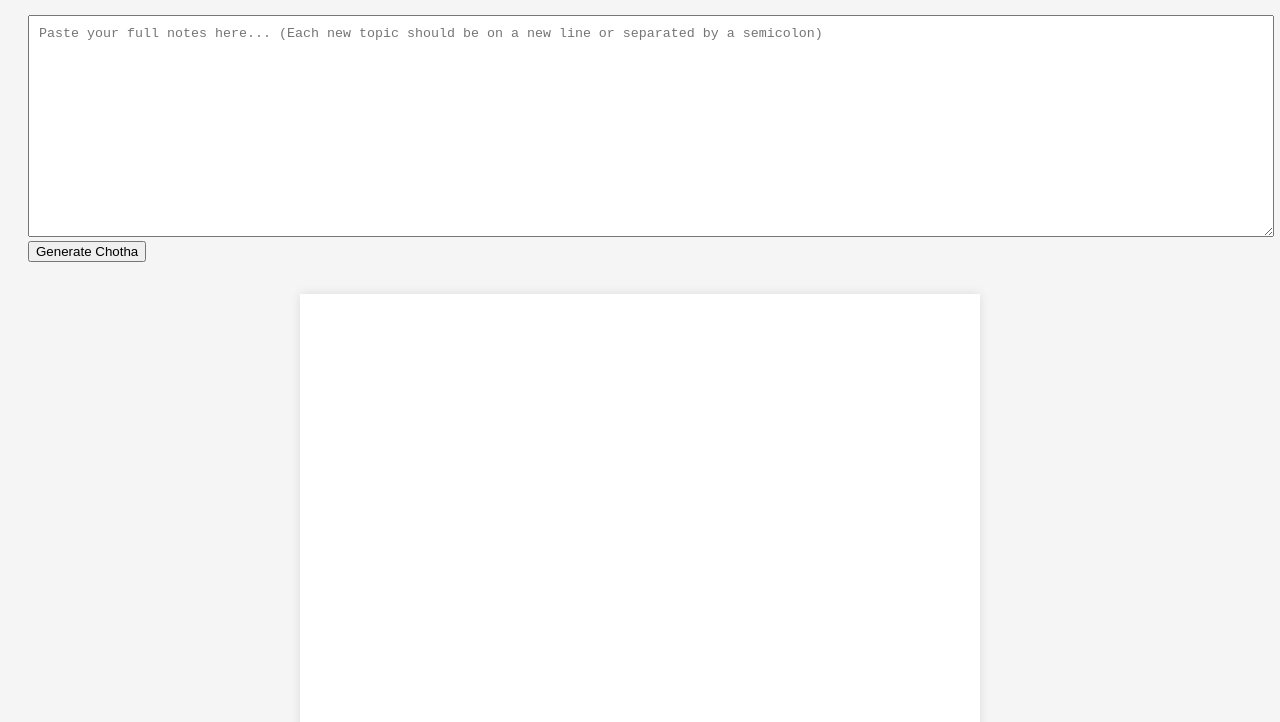
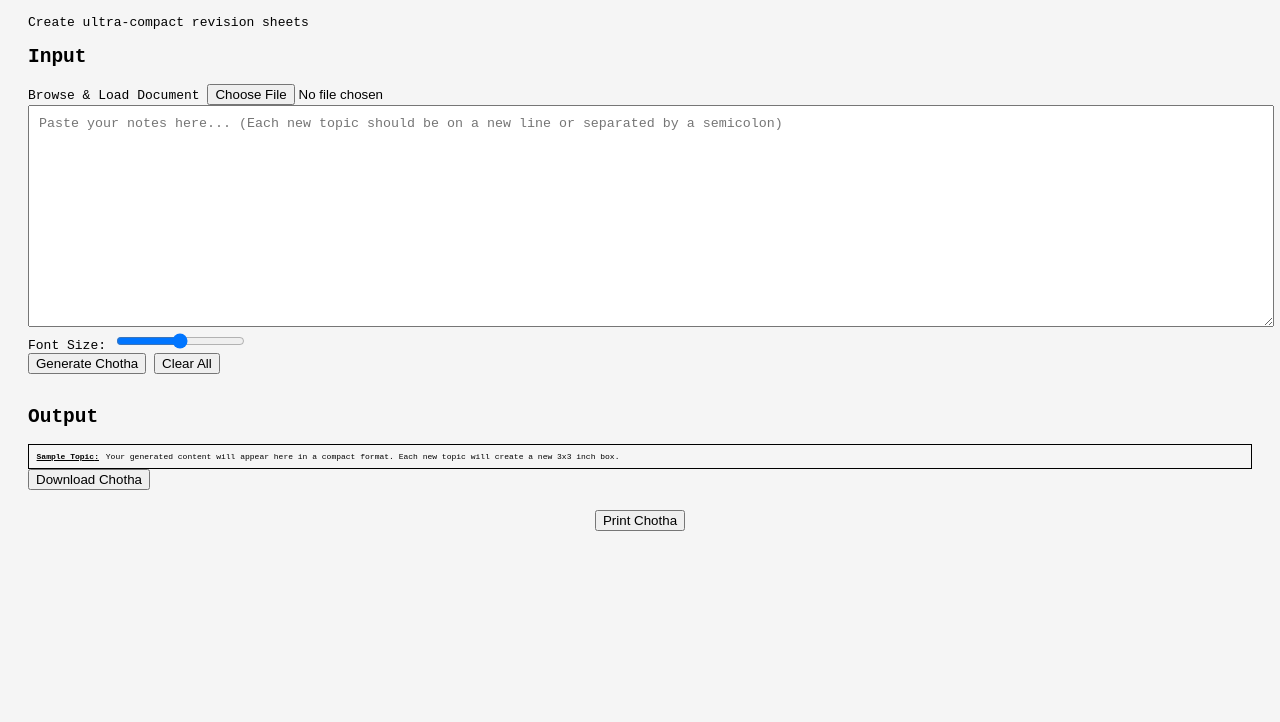
Before and after one commit to rahmanamaan28-max/Chotha-Generator, a plain HTML site: page index.html in a window 1280 px wide. Shown: the part 78-800 px from the top of the page. Drawn offline with nearby package versions, Linux system fonts and the light colour scheme.

Commit message:
Update index.html

```diff
--- a/index.html
+++ b/index.html
@@ -8,25 +8,48 @@
 </head>
 <body>
     <div class="container">
-        <h1>Chotha Generator</h1>
+        <header>
+            <h1>Chotha Generator</h1>
+            <p>Create ultra-compact revision sheets</p>
+        </header>
 
-        <!-- Input Section -->
-        <div class="input-section">
-            <textarea id="rawNotes" placeholder="Paste your full notes here... (Each new topic should be on a new line or separated by a semicolon)"></textarea>
-            <button onclick="generateChotha()">Generate Chotha</button>
-        </div>
+        <div class="app-container">
+            <div class="input-section">
+                <h2>Input</h2>
 
-        <!-- Output Section -->
-        <div class="output-section">
-            <div id="chothaContainer" class="chotha-grid">
-                <!-- The generated Chotha will be inserted here by JavaScript -->
+                <div class="file-input-container">
+                    <label for="fileInput" class="file-input-label">Browse & Load Document</label>
+                    <input type="file" id="fileInput" accept=".txt,.text">
+                </div>
+
+                <textarea id="rawNotes" placeholder="Paste your notes here... (Each new topic should be on a new line or separated by a semicolon)"></textarea>
+
+                <div class="size-control">
+                    <label for="fontSize">Font Size:</label>
+                    <input type="range" id="fontSize" min="6" max="12" value="9">
+                </div>
+
+                <button id="generateBtn">Generate Chotha</button>
+                <button id="clearBtn">Clear All</button>
             </div>
-            <button onclick="downloadChotha()" id="downloadBtn" disabled>Download Chotha</button>
+
+            <div class="output-section">
+                <h2>Output</h2>
+                <div id="chothaContainer" class="chotha-container">
+                    <div class="chotha-box">
+                        <span class="chotha-heading">Sample Topic</span>
+                        <span>Your generated content will appear here in a compact format. Each new topic will create a new 3x3 inch box.</span>
+                    </div>
+                </div>
+
+                <div class="output-controls">
+                    <button id="downloadBtn">Download Chotha</button>
+                    <button id="printBtn">Print Chotha</button>
+                </div>
+            </div>
         </div>
     </div>
 
-    <!-- Optional: Include html2canvas library for download functionality -->
-    <script src="https://cdnjs.cloudflare.com/ajax/libs/html2canvas/1.4.1/html2canvas.min.js"></script>
     <script src="script.js"></script>
 </body>
 </html>
```
